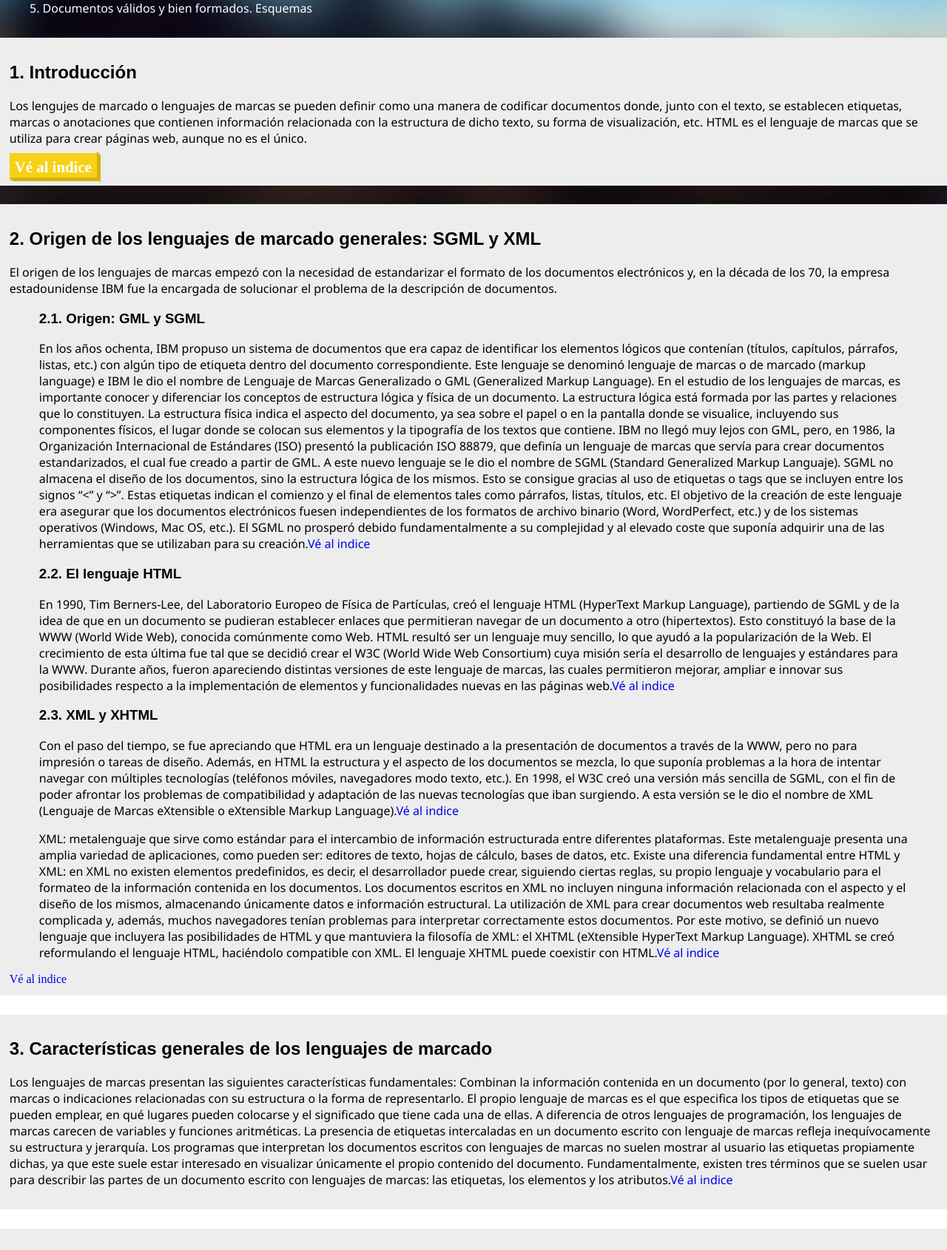
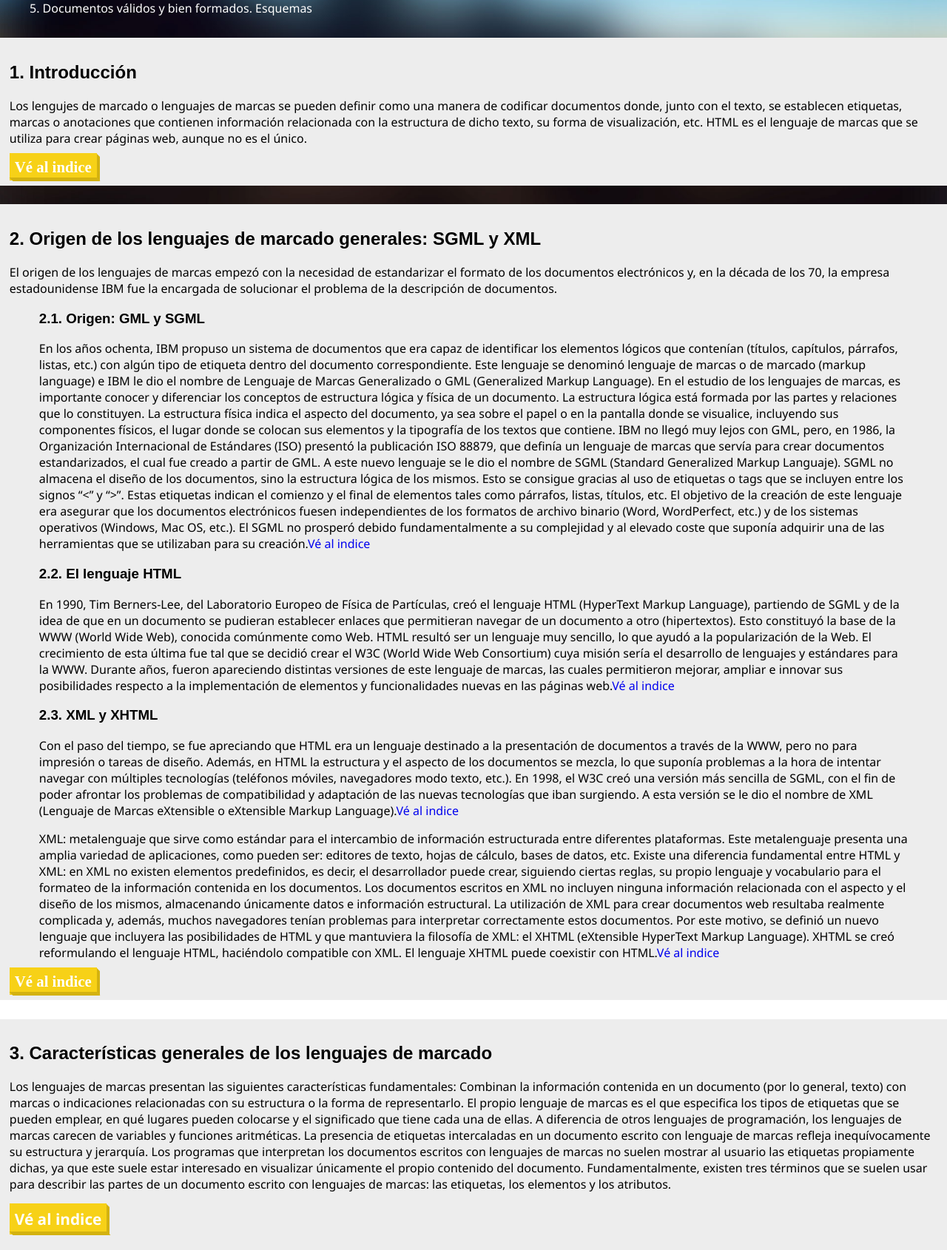
Before and after one commit to SusanaMG1988/UF841_3, a PHP site: page / in a window 1280 px wide. Shown: the part 345-2035 px from the top of the page at 74% size. Run offline with PHP 8.4, Linux system fonts and the light colour scheme; some libraries are stand-ins or nearby versions.

Commit message:
Ejercicio CSS actualizado

```diff
--- a/exercicisHTML/ejercicio_07-05-2020/css/styles.css
+++ b/exercicisHTML/ejercicio_07-05-2020/css/styles.css
@@ -96,19 +96,19 @@ header{
     transform: skewx(45deg);
     opacity: 1;
 }
+
 .button::after{
     content:'';
     position: absolute;
     display: block;
-    right: -5px;
-    height: 100%;
-    width: 5px;
+    right: -4px;
+    height: 90%;
+    width: 4px;
     background:#d3b210;
     transition:0.1s;
     transform: skewy(45deg);
     opacity: 1;
-    top: 0;
-
+    top: 3px;
 }
 
 
@@ -133,5 +133,13 @@ header{
     bottom: -1px;
     right: -2px;
     transition:0.5s;
-    width: -3px;
+    width: 2px !important;
+
 }
+
+.button:hover{
+    border-top: 1px solid  #d3b210;
+    border-left: 1px solid  #d3b210;
+    border-right: #d3b210 2px solid;
+    border-bottom: 1px solid  #d3b210;
+}
--- a/exercicisHTML/ejercicio_07-05-2020/index.html
+++ b/exercicisHTML/ejercicio_07-05-2020/index.html
@@ -195,7 +195,7 @@
                 </div>
                 <!-- Fin sub apartado 3  -->
             </blockquote>
-            <a href="#index-menu">Vé al indice</a>
+            <a class="button" href="#index-menu">Vé al indice</a>
         </div>
         <!-- Fin apartado 2 -->
 
@@ -221,7 +221,8 @@
                 únicamente el propio contenido del documento. Fundamentalmente, existen tres términos que se suelen usar
                 para describir las partes de un documento escrito con lenguajes de marcas: las etiquetas, los elementos
                 y
-                los atributos.<a href="#index-menu">Vé al indice</a>
+                los atributos. <br> <br>
+                <a class="button" href="#index-menu">Vé al indice</a>
             </p>
         </div>
         <!-- Fin apartado 3 -->
@@ -343,7 +344,7 @@
                 </div>
                 <!-- fin aparttado 4.6 -->
             </blockquote>
-            <a href="#index-menu">Vé al indice</a>
+            <a class="button" href="#index-menu">Vé al indice</a>
         </div>
         <!-- fin apartado 4 -->
 
@@ -382,8 +383,8 @@
                 se pueden especificar nombres de elementos concretos y asignarles los atributos que pueden aceptar y sus
                 valores posibles, qué elementos se pueden anidar dentro de ellos y con qué asiduidad pueden (o tienen
                 que)
-                aparecer, etc.
-                <a href="#index-menu">Vé al indice</a>
+                aparecer, etc. <br> <br>
+                <a class="button" href="#index-menu">Vé al indice</a>
         </div>
         <!-- Fin apartado 5 -->
 
```
